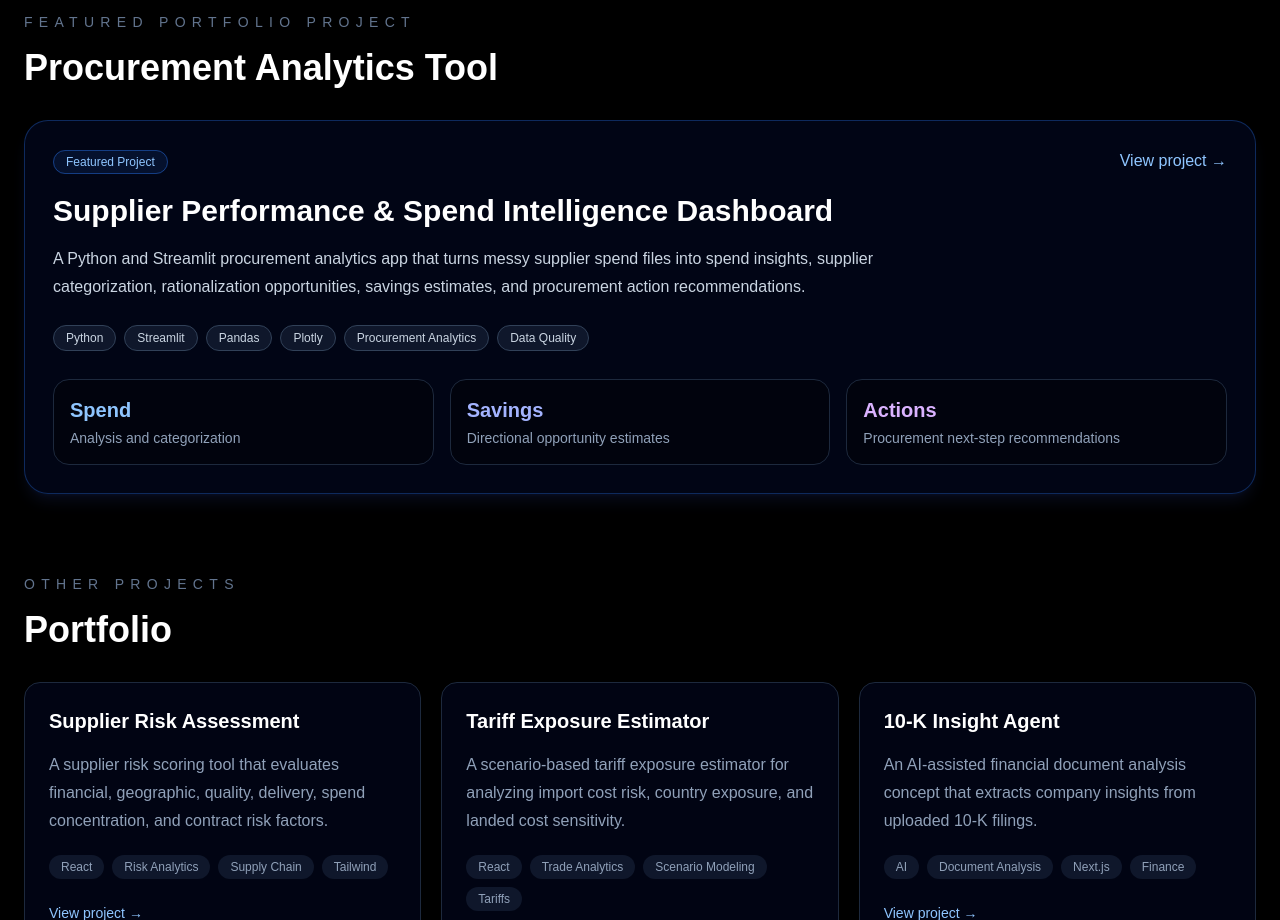
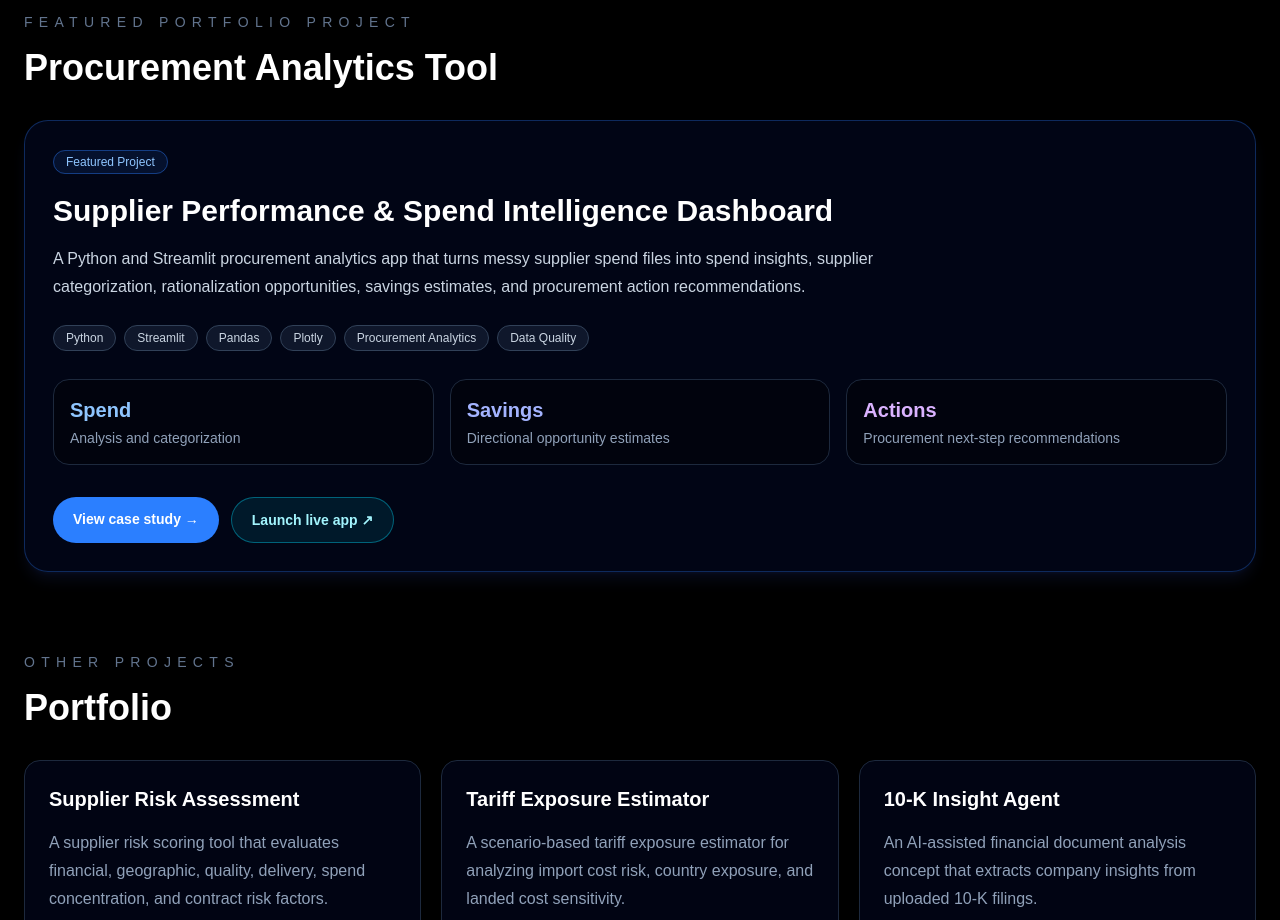
Before and after one commit to siddhanths93/ai-portfolio, a Next.js app: page / in a window 1280 px wide. Shown: the part 1180-2100 px from the top of the page. Built offline with nearby package versions, Linux system fonts and the light colour scheme.

Commit message:
Add live app link to supplier project

```diff
--- a/app/page.tsx
+++ b/app/page.tsx
@@ -1,5 +1,7 @@
 import Link from "next/link";
 import Navbar from "@/components/Navbar";
+
+const SUPPLIER_SPEND_APP_URL = "https://supplier-performance-briefing-5k3n38kxgqwe3g7n7q3tbf.streamlit.app/";
 
 const focusAreas = [
   {
@@ -28,6 +30,7 @@ const projects = [
   {
     title: "Supplier Performance & Spend Intelligence Dashboard",
     slug: "supplier-performance-spend-intelligence",
+    appUrl: SUPPLIER_SPEND_APP_URL,
     description:
       "A Python and Streamlit procurement analytics app that turns messy supplier spend files into spend insights, supplier categorization, rationalization opportunities, savings estimates, and procurement action recommendations.",
     tags: [
@@ -155,10 +158,7 @@ export default function Home() {
               Procurement Analytics Tool
             </h2>
 
-            <Link
-              href={`/projects/${featuredProject.slug}`}
-              className="group mt-8 block rounded-3xl border border-blue-500/30 bg-slate-950/90 p-7 shadow-lg shadow-blue-950/30 transition hover:-translate-y-1 hover:border-blue-400/70"
-            >
+            <div className="mt-8 rounded-3xl border border-blue-500/30 bg-slate-950/90 p-7 shadow-lg shadow-blue-950/30">
               <div className="flex flex-wrap items-start justify-between gap-4">
                 <div>
                   <span className="rounded-full border border-blue-500/40 bg-blue-500/10 px-3 py-1 text-xs font-medium text-blue-300">
@@ -173,10 +173,6 @@ export default function Home() {
                     {featuredProject.description}
                   </p>
                 </div>
-
-                <span className="text-blue-300 transition group-hover:translate-x-1">
-                  View project →
-                </span>
               </div>
 
               <div className="mt-6 flex flex-wrap gap-2">
@@ -212,7 +208,29 @@ export default function Home() {
                   </p>
                 </div>
               </div>
-            </Link>
+
+              <div className="mt-8 flex flex-wrap gap-3">
+                <Link
+                  href={`/projects/${featuredProject.slug}`}
+                  className="rounded-full bg-blue-500 px-5 py-3 text-sm font-semibold text-white transition hover:bg-blue-400"
+                >
+                  View case study →
+                </Link>
+
+                {featuredProject.appUrl &&
+                  featuredProject.appUrl !==
+                    "PASTE_YOUR_STREAMLIT_APP_URL_HERE" && (
+                    <a
+                      href={featuredProject.appUrl}
+                      target="_blank"
+                      rel="noopener noreferrer"
+                      className="rounded-full border border-cyan-400/40 bg-cyan-400/10 px-5 py-3 text-sm font-semibold text-cyan-200 transition hover:bg-cyan-400/20"
+                    >
+                      Launch live app ↗
+                    </a>
+                  )}
+              </div>
+            </div>
           </section>
         )}
 
--- a/app/projects/[slug]/page.tsx
+++ b/app/projects/[slug]/page.tsx
@@ -6,7 +6,8 @@ const projects = {
   "supplier-performance-spend-intelligence": {
     title: "Supplier Performance & Spend Intelligence Dashboard",
     eyebrow: "Procurement Analytics · Python · Streamlit",
-    description:
+    appUrl: "https://supplier-performance-briefing-5k3n38kxgqwe3g7n7q3tbf.streamlit.app/",
+      description:
       "A practical procurement analytics application that turns messy supplier spend files into spend insights, supplier categorization, rationalization opportunities, directional savings estimates, and procurement action recommendations.",
     problem:
       "Supplier spend data is rarely clean. Real files often contain inconsistent supplier names, multiple Excel tabs, varied column names, missing categories, multiple currencies, transaction-level rows, contract gaps, and extra ERP fields. Most dashboards assume clean input, but procurement analysis usually starts with data preparation and validation.",
@@ -38,8 +39,8 @@ const projects = {
       "Procurement Analytics",
       "Data Quality",
     ],
-    talkTrack:
-      "I built this because procurement analytics rarely starts with clean data. The tool accepts messy supplier spend files, maps common real-world column names, classifies suppliers, identifies fragmented categories, estimates directional savings, and groups recommendations into procurement initiatives like preferred supplier rationalization, tail spend cleanup, and contract coverage review.",
+    // talkTrack:
+    //   "I built this because procurement analytics rarely starts with clean data. The tool accepts messy supplier spend files, maps common real-world column names, classifies suppliers, identifies fragmented categories, estimates directional savings, and groups recommendations into procurement initiatives like preferred supplier rationalization, tail spend cleanup, and contract coverage review.",
   },
   "supplier-risk-assessment": {
     title: "Supplier Risk Assessment",
@@ -188,10 +189,10 @@ export default async function ProjectPage({
           </p>
         </section>
 
-        <section className="mt-12 rounded-2xl border border-cyan-300/20 bg-cyan-300/10 p-7">
-          <h2 className="text-2xl font-semibold">Interview Talk Track</h2>
-          <p className="mt-4 leading-8 text-slate-200">{project.talkTrack}</p>
-        </section>
+        {/*<section className="mt-12 rounded-2xl border border-cyan-300/20 bg-cyan-300/10 p-7">*/}
+        {/*  <h2 className="text-2xl font-semibold">Interview Talk Track</h2>*/}
+        {/*  <p className="mt-4 leading-8 text-slate-200">{project.talkTrack}</p>*/}
+        {/*</section>*/}
       </div>
     </main>
   );
```
